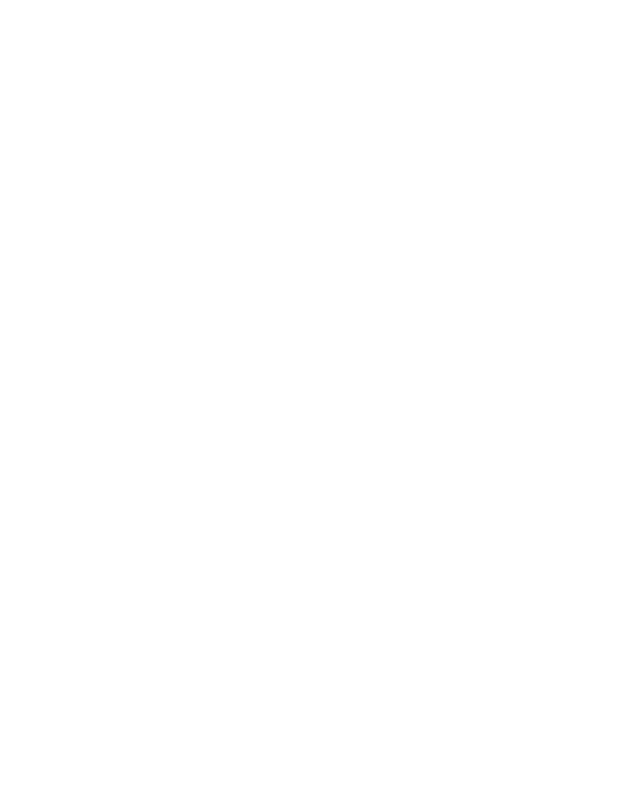
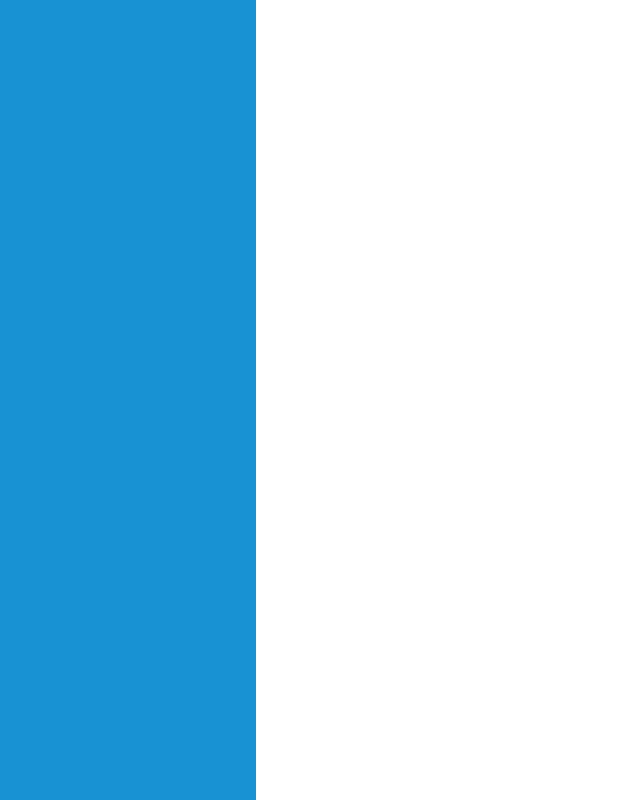
Before and after one commit to billyx86/admin-dashboard, a plain HTML site: page index.html in a window 1280 px wide. Shown: the whole page, without its empty margins (0-640 px from the left). Drawn offline with Linux system fonts and the light colour scheme.

```diff
--- a/style.css
+++ b/style.css
@@ -2,3 +2,23 @@
     margin: 0;
     padding: 0;
 }
+
+body {
+    display: grid;
+    grid-template-columns: 1fr 4fr;
+    grid-template-rows: 1fr;
+    height: 100vh;
+    width: 100vw;
+    overflow: hidden;
+}
+
+.sidebar {
+    background-color: #1992D4;
+    width: 100%;
+    height: 100%;
+}
+
+.content-container {
+    display: grid;
+    grid-template-rows: 1fr 4fr;
+}
```
